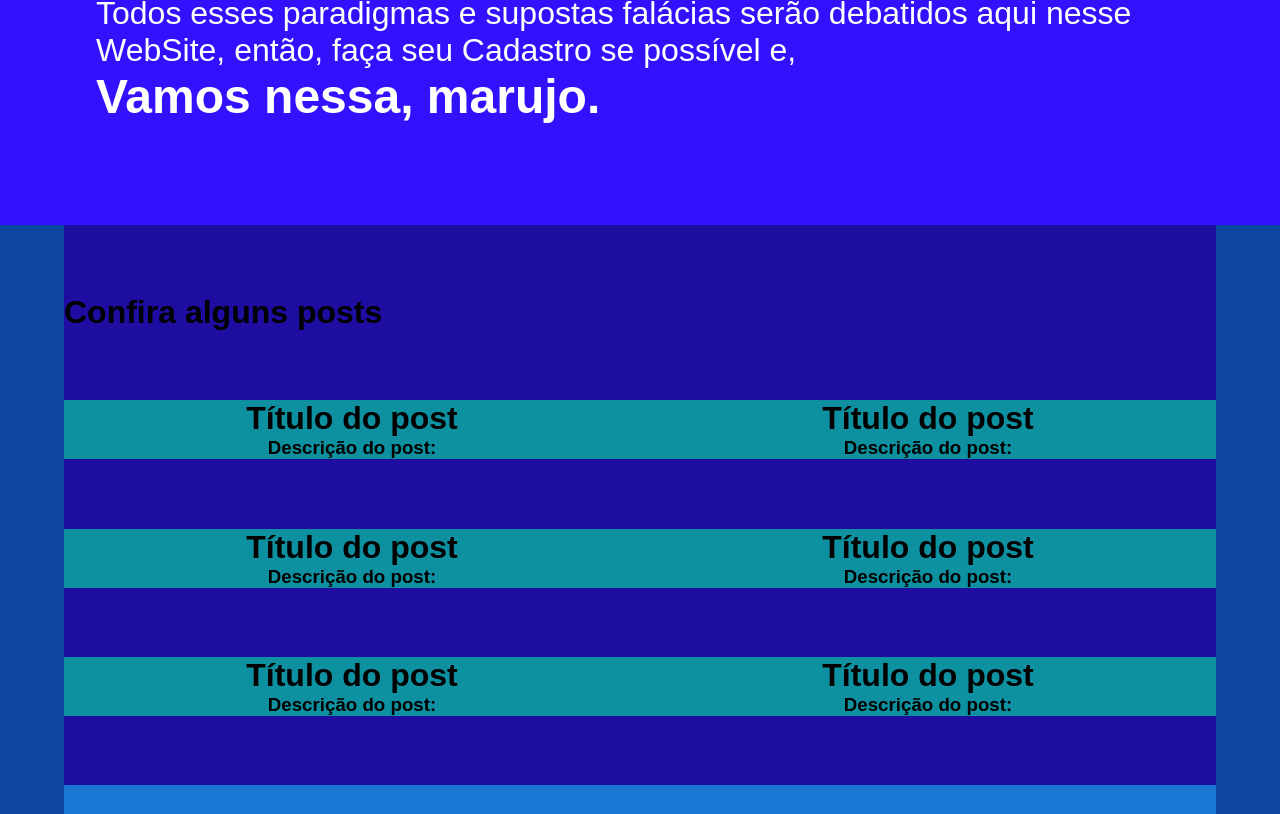
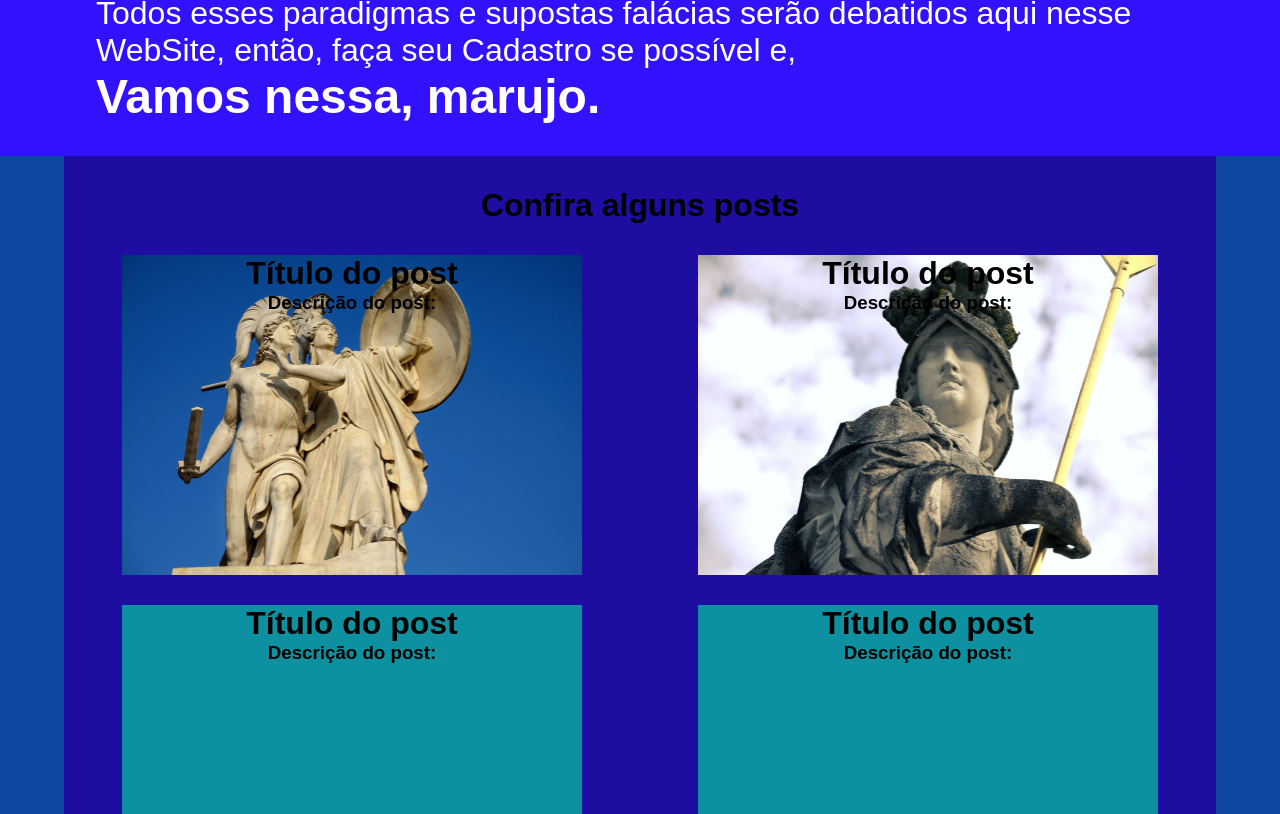
Before and after one commit to Vinifd1234/projeto_pessoal, a plain HTML site: page index.html in a window 1280 px wide. Shown: the part 1455-2269 px from the top of the page. Drawn offline with Linux system fonts and the light colour scheme.

Commit message:
Ajuste nos cards

```diff
--- a/index.html
+++ b/index.html
@@ -45,16 +45,16 @@
 
     <div class="articles">
         <div class="container">
-            <h1>Confira alguns posts</h1>
+            <h1 style="text-align: center;">Confira alguns posts</h1>
             <!-- row post 1 -->
             <div class="row_posts">
 
-                <div class="post">
+                <div class="post one">
                     <h1>Título do post</h1>
                     <h3>Descrição do post:</h3>
                 </div>
 
-                <div class="post">
+                <div class="post two">
                     <h1>Título do post</h1>
                     <h3>Descrição do post:</h3>
                 </div>
@@ -64,31 +64,16 @@
             <!-- row post 2 -->
             <div class="row_posts">
 
-                <div class="post">
+                <div class="post three">
                     <h1>Título do post</h1>
                     <h3>Descrição do post:</h3>
                 </div>
 
-                <div class="post">
+                <div class="post four">
                     <h1>Título do post</h1>
                     <h3>Descrição do post:</h3>
                 </div>
 
-            </div>
-
-            <!-- row post 3 -->
-            <div class="row_posts">
-
-                <div class="post">
-                    <h1>Título do post</h1>
-                    <h3>Descrição do post:</h3>
-                </div>
-
-
-                <div class="post">
-                    <h1>Título do post</h1>
-                    <h3>Descrição do post:</h3>
-                </div>
             </div>
 
 
--- a/styles/index.css
+++ b/styles/index.css
@@ -59,9 +59,6 @@ body{
     from{top: 0;}
 }
 
-
-
-
 /* The animation code */
 @keyframes example {
    to{left: 55%; color: white; text-shadow: -17px 9px 0px #2002DA;}
@@ -100,7 +97,6 @@ body{
 
 .sig .container{
     width: 90%;
-    height: 100vh;
     margin: auto;
 }
 
@@ -111,6 +107,7 @@ body{
 
 .articles{
     width: 100%;
+    height: 100vh;
     background-color: #0D47A1;
 }
 
@@ -119,20 +116,35 @@ body{
     flex-direction: column;
     justify-content: space-evenly;
  width: 90%;
- height: 70vh;
+ height: inherit;
  margin: auto;
  background-color: #1D0DA1;
 }
 
 .articles .row_posts{
     display: flex;
+    justify-content: space-around;
+    flex-basis: 40%;
 }
+
 
 .articles .post{
     background-color: #0D91A1;
     text-align: center;
-    flex-basis: 0;
-    flex-grow: 1;
+    flex-basis: 40%;
+    flex-grow: 0;
+}
+
+.one{
+    background-image: url('../img/wallpaper_1.jpg');
+    background-size: cover;
+    background-repeat: no-repeat;
+}
+
+.two{
+    background-image: url('../img/wallpaper_2.jpg');
+    background-size: cover;
+    background-repeat: no-repeat;
 }
 
 .footer{
```
